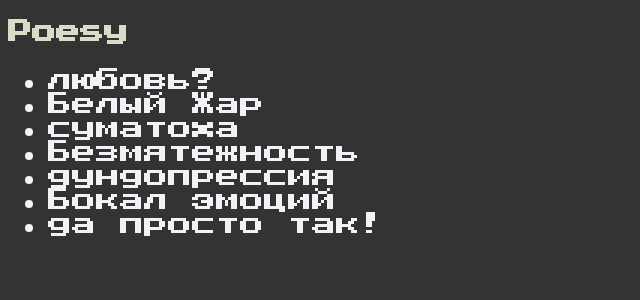
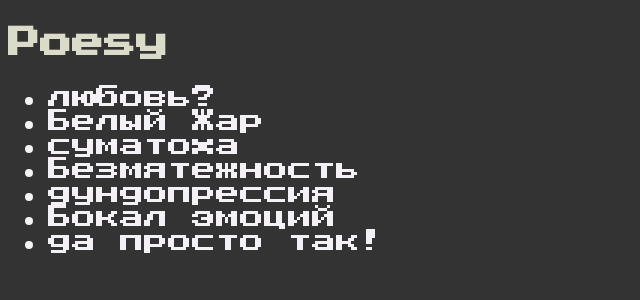
Before and after one commit to hvinya/hvinya.github.io, a Jekyll site: the page built from index.md, in a window 1280 px wide. Shown: the top 300 px of the page, without its empty margins (0-640 px from the left). Built offline with Jekyll 4.4.1, drawn with Linux system fonts in a browser that asks for light colours.

Commit message:
change font size for headers

```diff
--- a/css/main.css
+++ b/css/main.css
@@ -8,8 +8,9 @@ body {
   color: #f3f3f3;
 }
 
-h2 {
+h1, h2 {
   color: #dbdbca;
+  font-size: xx-large;
 }
 
 a:link {
```
